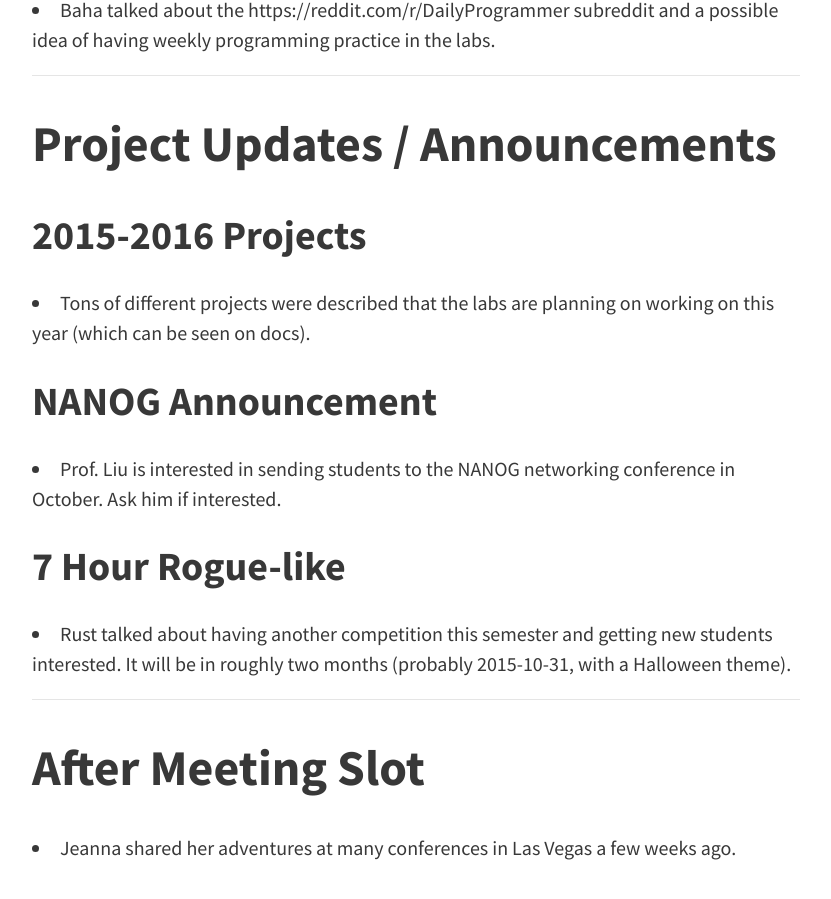
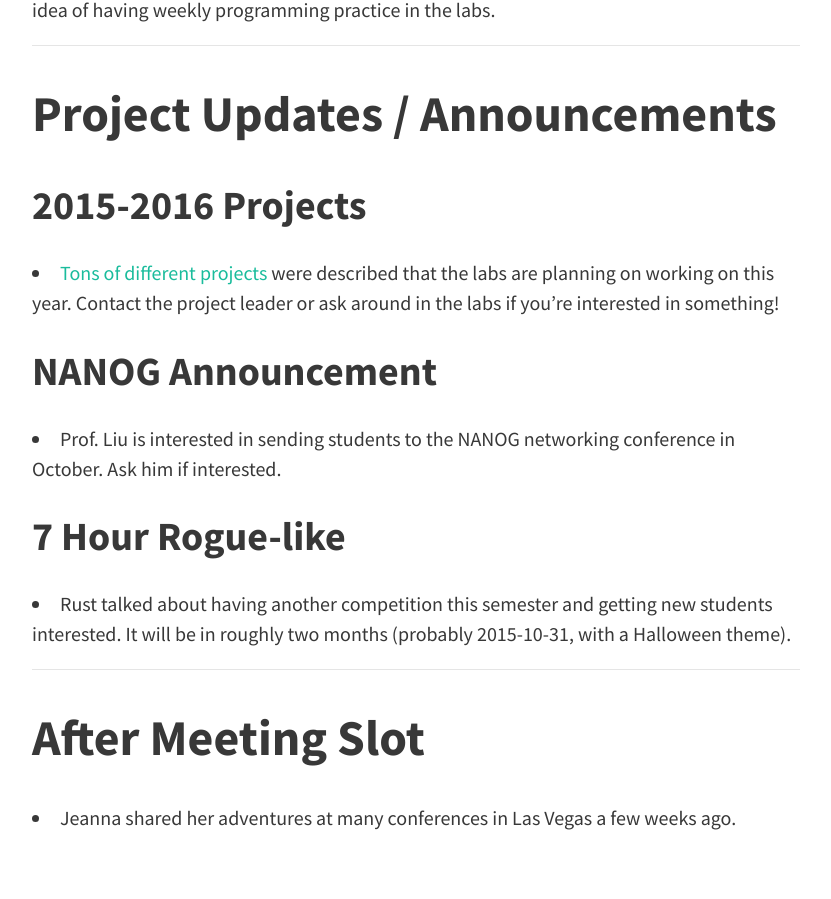
Before and after one commit to COSI-Lab/meeting-minutes, a Jekyll site: the page built from _posts/2015-08-26-Meeting-Minutes.md, in a window 1280 px wide and 900 px high, scrolled down 1891 px. Shown: the whole window, without its empty margins (224-1055 px from the left). Built offline with Jekyll 4.4.1, drawn with Linux system fonts in a browser that asks for light colours; nearby versions of some CDN libraries.

Commit message:
Update 2015-08-26-Meeting-Minutes.md

```diff
--- a/_posts/2015-08-26-Meeting-Minutes.md
+++ b/_posts/2015-08-26-Meeting-Minutes.md
@@ -24,7 +24,7 @@ categories: minutes
 
 ## COSI subreddit
 - Rust made sure everyone was aware of <https://reddit.com/r/cosi>.
--
+
 ## Summer Happenings
 - The people who worked on the labs during the summer discussed things that occured, such as cleaning the entire everything, and building many new servers such as Talos and Phoenix
 
@@ -43,7 +43,7 @@ categories: minutes
 # Project Updates / Announcements
 
 ## 2015-2016 Projects
-- Tons of different projects were described that the labs are planning on working on this year (which can be seen on docs).
+- [Tons of different projects](http://docs.cslabs.clarkson.edu/wiki/2015/2016_Project_Ideas) were described that the labs are planning on working on this year. Contact the project leader or ask around in the labs if you're interested in something!
 
 ## NANOG Announcement
 - Prof. Liu is interested in sending students to the NANOG networking conference in October. Ask him if interested.
```
